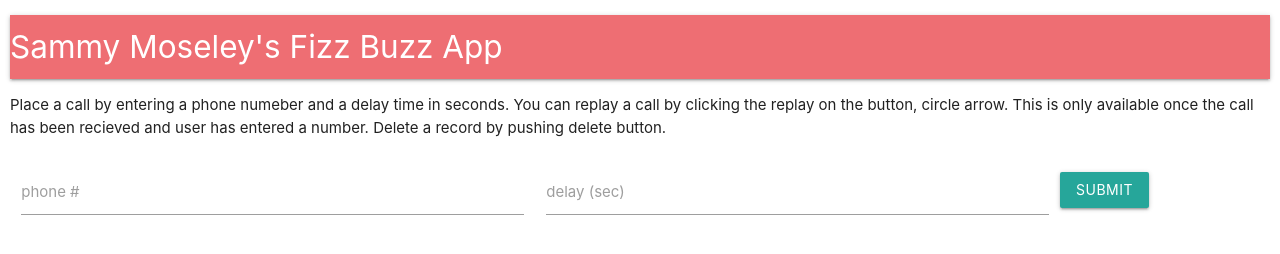
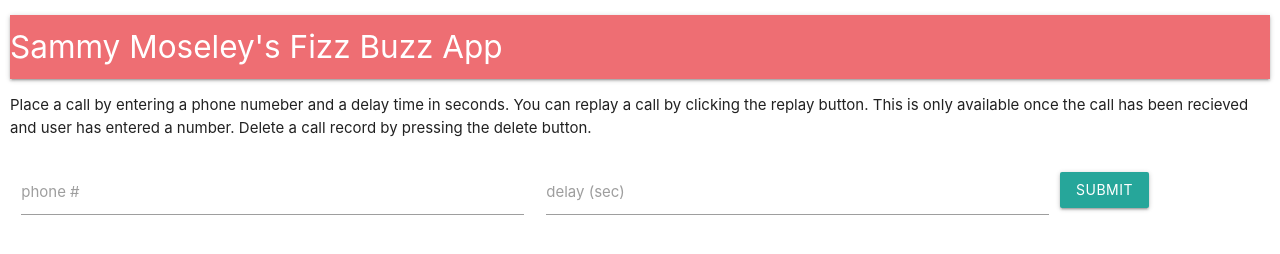
Before and after one commit to sammyjmoseley/moseleyfizz, a plain HTML site: page templates/index.html in a window 1280 px wide. Drawn offline with nearby package versions, Linux system fonts and the light colour scheme; no server answers.

Commit message:
fixing type

```diff
--- a/templates/index.html
+++ b/templates/index.html
@@ -249,7 +249,7 @@ setInterval(function(){ refreshtable(); }, 3000);
       </ul>
     </div>
   </nav>
-  <p>Place a call by entering a phone numeber and a delay time in seconds. You can replay a call by clicking the replay on the button, circle arrow. This is only available once the call has been recieved and user has entered a number. Delete a record by pushing delete button.</p>
+  <p>Place a call by entering a phone numeber and a delay time in seconds. You can replay a call by clicking the replay button. This is only available once the call has been recieved and user has entered a number. Delete a call record by pressing the delete button.</p>
       <div class="row">
         <div class="input-field col s5">
           <input id="phone" type="tel" onchange="phone()">
```
